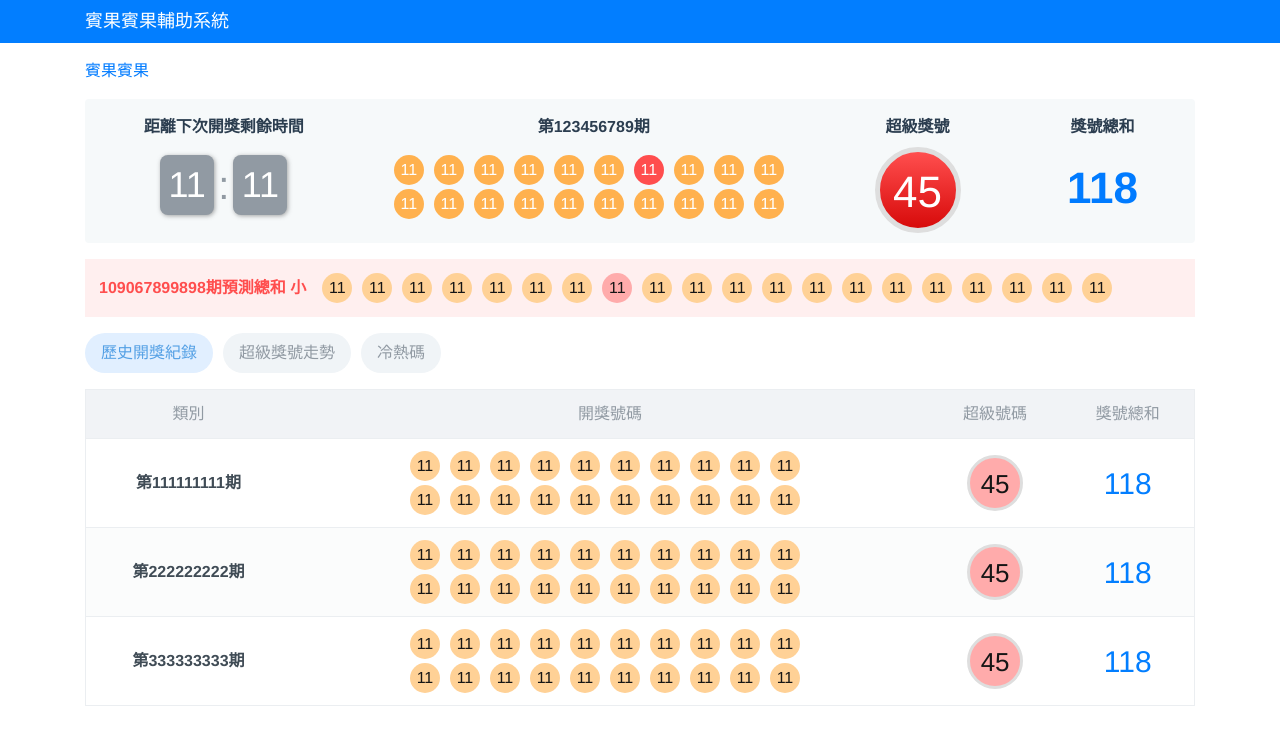
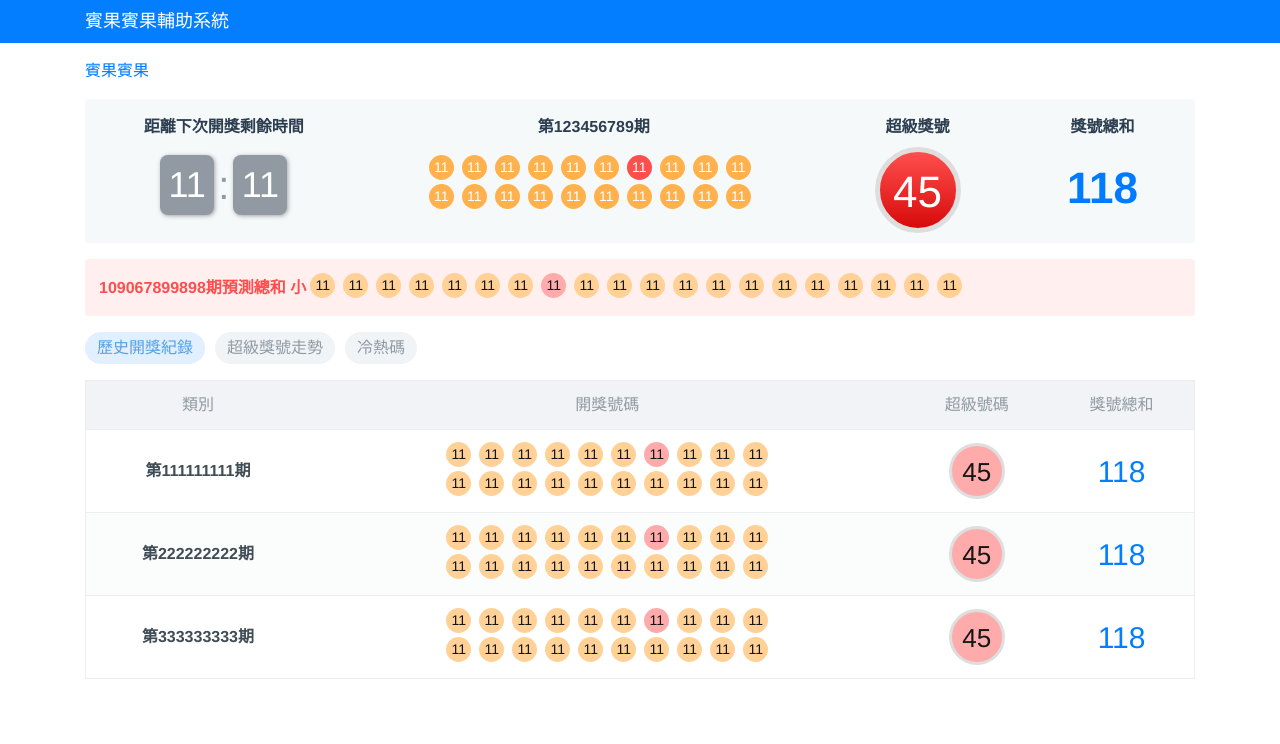
Before and after one commit to chunlingliao/bingo-analysis, a Vue app: page /index in a window 1280 px wide. Shown: the top 744 px of the page. Built offline with nearby package versions, Linux system fonts and the light colour scheme.

Commit message:
樣式調整

```diff
--- a/package.json
+++ b/package.json
@@ -11,6 +11,7 @@
   "dependencies": {
     "bootstrap": "^4.5.3",
     "core-js": "^3.6.5",
+    "jquery": "^3.5.1",
     "popper.js": "^1.16.1",
     "register-service-worker": "^1.7.1",
     "vue": "^2.6.11",
--- a/public/css/app.css
+++ b/public/css/app.css
@@ -1,15 +1,38 @@
-/* 公用主色系 */
+/* 共用主色系 */
 .text-primary {
   color: #027eff
 }
 
+/* 共用 */
+.l-bingo-number {
+  display: inline-block;
+  width: 25px;
+  height: 25px;
+  background-color: #ffd196;
+  border-radius: 50%;
+  margin-right: 4px;
+  margin-left: 4px;
+  margin-bottom: 4px;
+  line-height: 25px;
+  color: #151515;
+  font-weight: 500;
+  font-size: 14px;
+}
+
+.history-lottery,
+.number-periods-lottery {
+  width: 338px;
+  margin: 0 auto;
+}
+
 /* 第一塊 */
 .header {
-  background-color: #027eff ;
+  background-color: #027eff;
   color: #ffffff;
   font-size: 18px;
   padding: 8px 0;
 }
+
 .bingo-wrap {
   padding: 16px 0 10px 0;
   border-radius: 4px;
@@ -22,11 +45,15 @@
   background-color: #f0f4f7;
   color: #919aa3;
   margin-right: 10px;
+}
 
-}
 .nav-pills .nav-link.active {
   background-color: #e1efff;
   color: #54a0e5;
+}
+
+.nav-link {
+  padding: 4px 12px;
 }
 
 /* 剩餘時間 */
@@ -38,7 +65,7 @@
   background-color: #919aa3;
   font-size: 36px;
   color: #ffffff;
-  line-height: 60px ;
+  line-height: 60px;
 }
 
 .time-sign {
@@ -48,31 +75,23 @@
 
 /* 期號  */
 .number-inplay {
-  display: inline-block;
-  width: 30px;
-  height: 30px;
   background-color: #ffb14e;
-  border-radius:50%;
-  margin-right:10px;
-  line-height: 30px;
   color: #ffffff;
-  font-weight: 500;
 }
 
-.special-number-inplay{
+.super-number-inplay {
   background-color: #ff4e4e;
+  color: #ffffff;
 }
+
 /* 超級獎號 */
-.Oval {
+.large-super-number{
   width: 86px;
   height: 86px;
   border: solid 5px #dedede;
   border-radius: 50%;
   margin: 0 auto;
   background-image: linear-gradient(to bottom, #ff4e4e 1%, #d70a0a);
-}
-
-.super-number {
   line-height: 80px;
   font-size: 44px;
   color: #ffffff;
@@ -80,30 +99,28 @@
 
 /* 獎號總和 */
 .number-total {
-  font-size: 44px ;
+  font-size: 44px;
 }
 
 /* 預測總和 */
-.lottery-numbers-bg{
+.expected-sum {
   background-color: #ffefef;
-  padding: 14px ;
+  padding: 14px;
+  border-radius: 4px;
 }
-.lottery-text {
+
+.expected-sum-text {
   line-height: 30px;
-  margin-right: 16px;
   color: #ff4e4e;
-  font-size:16px;
+  font-size: 16px;
 }
-.lottery-numbers {
-  background-color: #ffd196;
-  color: #151515;
-}
-.special-number{
+
+.super-number {
   background-color: #ffabab;
 }
 
 /* 歷史開獎紀錄 */
-.table{
+.table {
   border: 1px solid #ebeef1;
 }
 
@@ -115,15 +132,16 @@
   font-weight: 500;
 }
 
-.table td, .table th {
+.table td,
+.table th {
   border-top: 1px solid #ebeef1;
 }
 
-.table-striped tbody tr:nth-of-type(odd){
+.table-striped tbody tr:nth-of-type(odd) {
   background-color: #ffffff;
 }
 
-.table-striped tbody tr:nth-of-type(even){
+.table-striped tbody tr:nth-of-type(even) {
   background-color: #fbfcfc;
 }
 
@@ -131,6 +149,7 @@
 .table-striped td {
   vertical-align: middle;
   text-align: center;
+  white-space: nowrap;
 }
 
 .period {
@@ -139,21 +158,26 @@
   color: #404c56;
 }
 
-.history-special-number {
+.history-super-number {
   width: 56px;
   height: 56px;
   border: solid 3px #dedede;
   border-radius: 50%;
-  margin: 0 auto ;
+  margin: 0 auto;
   background-color: #ffabab;
   line-height: 52px;
   font-size: 26px;
   color: #151515;
 }
-.history-number-total{
+
+.history-number-total {
   font-size: 30px;
   font-weight: 500;
   color: #027eff;
+}
+
+.table thead th {
+  white-space: nowrap;
 }
 
 /* 超級獎號走勢 */
@@ -163,9 +187,17 @@
 
 /* 冷熱碼 */
 
-.ball-type{
+.ball-type {
   line-height: 30px;
   font-weight: 500;
+}
+
+.hotCold-number {
+  width: 68px;
+}
+
+.hotCold-number .number-inplay {
+  margin-top: 2px;
 }
 
 /* gototop */
@@ -199,3 +231,31 @@
   border-top: 10px solid #f6f6f6;
   transform: rotate(180deg)
 }
+
+@media (max-width:992px) {
+  .expected-sum-text {
+    float: none !important;
+    margin-bottom: 10px;
+    margin-left: 6px;
+  }
+
+  .number-periods-lottery {
+    width: 100%;
+  }
+}
+
+@media (max-width:576px) {
+  .lottery-numbers-bg {
+    padding: 14px 4px;
+  }
+
+  .number-periods-lottery {
+    width: 338px;
+  }
+}
+
+@media (max-width: 320px) {
+  .number-periods-lottery {
+    width: 100%;
+  }
+}
--- a/src/views/index.vue
+++ b/src/views/index.vue
@@ -17,69 +17,65 @@
       </div>
 
       <div class="col-sm-5">
-        <div class="font-weight-bold mb-3">第123456789期</div>
-          <ul class="nav mb-1 d-flex justify-content-center">
-            <li class="number-inplay">11</li>
-            <li class="number-inplay">11</li>
-            <li class="number-inplay">11</li>
-            <li class="number-inplay">11</li>
-            <li class="number-inplay">11</li>
-            <li class="number-inplay">11</li>
-            <li class="number-inplay special-number-inplay">11</li>
-            <li class="number-inplay">11</li>
-            <li class="number-inplay">11</li>
-            <li class="number-inplay">11</li>
-          </ul>
-          <ul class="nav d-flex justify-content-center">
-            <li class="number-inplay">11</li>
-            <li class="number-inplay">11</li>
-            <li class="number-inplay">11</li>
-            <li class="number-inplay">11</li>
-            <li class="number-inplay">11</li>
-            <li class="number-inplay">11</li>
-            <li class="number-inplay">11</li>
-            <li class="number-inplay">11</li>
-            <li class="number-inplay">11</li>
-            <li class="number-inplay">11</li>
+        <div class="font-weight-bold mb-3 mt-3 mt-sm-0">第123456789期</div>
+          <ul class="nav number-periods-lottery">
+            <li class="l-bingo-number number-inplay">11</li>
+            <li class="l-bingo-number number-inplay">11</li>
+            <li class="l-bingo-number number-inplay">11</li>
+            <li class="l-bingo-number number-inplay">11</li>
+            <li class="l-bingo-number number-inplay">11</li>
+            <li class="l-bingo-number number-inplay">11</li>
+            <li class="l-bingo-number super-number-inplay">11</li>
+            <li class="l-bingo-number number-inplay">11</li>
+            <li class="l-bingo-number number-inplay">11</li>
+            <li class="l-bingo-number number-inplay">11</li>
+            <li class="l-bingo-number number-inplay">11</li>
+            <li class="l-bingo-number number-inplay">11</li>
+            <li class="l-bingo-number number-inplay">11</li>
+            <li class="l-bingo-number number-inplay">11</li>
+            <li class="l-bingo-number number-inplay">11</li>
+            <li class="l-bingo-number number-inplay">11</li>
+            <li class="l-bingo-number number-inplay">11</li>
+            <li class="l-bingo-number number-inplay">11</li>
+            <li class="l-bingo-number number-inplay">11</li>
+            <li class="l-bingo-number number-inplay">11</li>
           </ul>
       </div>
 
-      <div class="col-sm-2">
+      <div class="col-sm-2 col-6 mt-3 mt-sm-0">
         <div class="font-weight-bold mb-2">超級獎號</div>
-        <div class="Oval">
-          <div class="super-number">45</div>
-        </div>
+        <div class="large-super-number">45</div>
       </div>
-      <div class="col-sm-2">
+      <div class="col-sm-2 col-6 mt-3 mt-sm-0">
         <div class="font-weight-bold mb-3">獎號總和</div>
         <div class="text-primary number-total font-weight-bold">118</div>
       </div>
     </div>
 
     <!-- 第二塊預期總和 -->
-    <div class="lottery-numbers-bg mb-3">
-      <div class="text-left float-left lottery-text font-weight-bold">109067899898期預測總和 小</div>
+    <div class="expected-sum mb-3">
+      <div class="text-left float-left expected-sum-text font-weight-bold">109067899898期預測總和 小</div>
         <ul class="nav">
-          <li class="number-inplay lottery-numbers">11</li>
-          <li class="number-inplay lottery-numbers">11</li>
-          <li class="number-inplay lottery-numbers">11</li>
-          <li class="number-inplay lottery-numbers">11</li>
-          <li class="number-inplay lottery-numbers">11</li>
-          <li class="number-inplay lottery-numbers">11</li>
-          <li class="number-inplay lottery-numbers">11</li>
-          <li class="number-inplay lottery-numbers special-number">11</li>
-          <li class="number-inplay lottery-numbers">11</li>
-          <li class="number-inplay lottery-numbers">11</li>
-          <li class="number-inplay lottery-numbers">11</li>
-          <li class="number-inplay lottery-numbers">11</li>
-          <li class="number-inplay lottery-numbers">11</li>
-          <li class="number-inplay lottery-numbers">11</li>
-          <li class="number-inplay lottery-numbers">11</li>
-          <li class="number-inplay lottery-numbers">11</li>
-          <li class="number-inplay lottery-numbers">11</li>
-          <li class="number-inplay lottery-numbers">11</li>
-          <li class="number-inplay lottery-numbers">11</li>
-          <li class="number-inplay lottery-numbers">11</li>
+          <li class="l-bingo-number">11</li>
+          <li class="l-bingo-number">11</li>
+          <li class="l-bingo-number">11</li>
+          <li class="l-bingo-number">11</li>
+          <li class="l-bingo-number">11</li>
+          <li class="l-bingo-number">11</li>
+          <li class="l-bingo-number">11</li>
+          <li class="l-bingo-number super-number">11</li>
+          <li class="l-bingo-number">11</li>
+          <li class="l-bingo-number">11</li>
+          <li class="l-bingo-number">11</li>
+          <li class="l-bingo-number">11</li>
+          <li class="l-bingo-number">11</li>
+          <li class="l-bingo-number">11</li>
+          <li class="l-bingo-number">11</li>
+          <li class="l-bingo-number">11</li>
+          <li class="l-bingo-number">11</li>
+          <li class="l-bingo-number">11</li>
+          <li class="l-bingo-number">11</li>
+          <li class="l-bingo-number">11</li>
         </ul>
     </div>
 
@@ -99,7 +95,7 @@
       <div class="tab-content" id="pills-tabContent">
         <!-- 歷史開獎紀錄 -->
         <div class="tab-pane fade show active" id="pills-history" role="tabpanel" aria-labelledby="pills-history-tab">
-          <div>
+          <div class="table-responsive">
             <table class="table table-striped">
               <thead>
                 <tr>
@@ -113,99 +109,93 @@
                 <tr>
                   <td class="font-weight-bold period">第111111111期</td>
                   <td>
-                    <ul class="nav mb-1 d-flex justify-content-center">
-                      <li class="number-inplay lottery-numbers">11</li>
-                      <li class="number-inplay lottery-numbers">11</li>
-                      <li class="number-inplay lottery-numbers">11</li>
-                      <li class="number-inplay lottery-numbers">11</li>
-                      <li class="number-inplay lottery-numbers">11</li>
-                      <li class="number-inplay lottery-numbers">11</li>
-                      <li class="number-inplay lottery-numbers special-number-inplay">11</li>
-                      <li class="number-inplay lottery-numbers">11</li>
-                      <li class="number-inplay lottery-numbers">11</li>
-                      <li class="number-inplay lottery-numbers">11</li>
-                    </ul>
-                    <ul class="nav d-flex justify-content-center">
-                      <li class="number-inplay lottery-numbers">11</li>
-                      <li class="number-inplay lottery-numbers">11</li>
-                      <li class="number-inplay lottery-numbers">11</li>
-                      <li class="number-inplay lottery-numbers">11</li>
-                      <li class="number-inplay lottery-numbers">11</li>
-                      <li class="number-inplay lottery-numbers">11</li>
-                      <li class="number-inplay lottery-numbers">11</li>
-                      <li class="number-inplay lottery-numbers">11</li>
-                      <li class="number-inplay lottery-numbers">11</li>
-                      <li class="number-inplay lottery-numbers">11</li>
+                    <ul class="nav d-flex justify-content-center win-number history-lottery">
+                      <li class="l-bingo-number">11</li>
+                      <li class="l-bingo-number">11</li>
+                      <li class="l-bingo-number">11</li>
+                      <li class="l-bingo-number">11</li>
+                      <li class="l-bingo-number">11</li>
+                      <li class="l-bingo-number">11</li>
+                      <li class="l-bingo-number super-number">11</li>
+                      <li class="l-bingo-number">11</li>
+                      <li class="l-bingo-number">11</li>
+                      <li class="l-bingo-number">11</li>
+                      <li class="l-bingo-number">11</li>
+                      <li class="l-bingo-number">11</li>
+                      <li class="l-bingo-number">11</li>
+                      <li class="l-bingo-number">11</li>
+                      <li class="l-bingo-number">11</li>
+                      <li class="l-bingo-number">11</li>
+                      <li class="l-bingo-number">11</li>
+                      <li class="l-bingo-number">11</li>
+                      <li class="l-bingo-number">11</li>
+                      <li class="l-bingo-number">11</li>
                     </ul>
                   </td>
                   <td>
-                    <div class="history-special-number">45</div>
+                    <div class="history-super-number">45</div>
                   </td>
                   <td><div class="history-number-total">118</div></td>
                 </tr>
                 <tr>
                   <td class="font-weight-bold period">第222222222期</td>
                   <td>
-                    <ul class="nav mb-1 d-flex justify-content-center">
-                      <li class="number-inplay lottery-numbers">11</li>
-                      <li class="number-inplay lottery-numbers">11</li>
-                      <li class="number-inplay lottery-numbers">11</li>
-                      <li class="number-inplay lottery-numbers">11</li>
-                      <li class="number-inplay lottery-numbers">11</li>
-                      <li class="number-inplay lottery-numbers">11</li>
-                      <li class="number-inplay lottery-numbers special-number-inplay">11</li>
-                      <li class="number-inplay lottery-numbers">11</li>
-                      <li class="number-inplay lottery-numbers">11</li>
-                      <li class="number-inplay lottery-numbers">11</li>
-                    </ul>
-                    <ul class="nav d-flex justify-content-center">
-                      <li class="number-inplay lottery-numbers">11</li>
-                      <li class="number-inplay lottery-numbers">11</li>
-                      <li class="number-inplay lottery-numbers">11</li>
-                      <li class="number-inplay lottery-numbers">11</li>
-                      <li class="number-inplay lottery-numbers">11</li>
-                      <li class="number-inplay lottery-numbers">11</li>
-                      <li class="number-inplay lottery-numbers">11</li>
-                      <li class="number-inplay lottery-numbers">11</li>
-                      <li class="number-inplay lottery-numbers">11</li>
-                      <li class="number-inplay lottery-numbers">11</li>
+                    <ul class="nav d-flex justify-content-center win-number history-lottery">
+                      <li class="l-bingo-number">11</li>
+                      <li class="l-bingo-number">11</li>
+                      <li class="l-bingo-number">11</li>
+                      <li class="l-bingo-number">11</li>
+                      <li class="l-bingo-number">11</li>
+                      <li class="l-bingo-number">11</li>
+                      <li class="l-bingo-number super-number">11</li>
+                      <li class="l-bingo-number">11</li>
+                      <li class="l-bingo-number">11</li>
+                      <li class="l-bingo-number">11</li>
+                      <li class="l-bingo-number">11</li>
+                      <li class="l-bingo-number">11</li>
+                      <li class="l-bingo-number">11</li>
+                      <li class="l-bingo-number">11</li>
+                      <li class="l-bingo-number">11</li>
+                      <li class="l-bingo-number">11</li>
+                      <li class="l-bingo-number">11</li>
+                      <li class="l-bingo-number">11</li>
+                      <li class="l-bingo-number">11</li>
+                      <li class="l-bingo-number">11</li>
                     </ul>
                   </td>
                   <td>
-                    <div class="history-special-number">45</div>
+                    <div class="history-super-number">45</div>
                   </td>
                   <td><div class="history-number-total">118</div></td>
                 </tr>
                 <tr>
                   <td class="font-weight-bold period">第333333333期</td>
                   <td>
-                    <ul class="nav mb-1 d-flex justify-content-center">
-                      <li class="number-inplay lottery-numbers">11</li>
-                      <li class="number-inplay lottery-numbers">11</li>
-                      <li class="number-inplay lottery-numbers">11</li>
-                      <li class="number-inplay lottery-numbers">11</li>
-                      <li class="number-inplay lottery-numbers">11</li>
-                      <li class="number-inplay lottery-numbers">11</li>
-                      <li class="number-inplay lottery-numbers special-number-inplay">11</li>
-                      <li class="number-inplay lottery-numbers">11</li>
-                      <li class="number-inplay lottery-numbers">11</li>
-                      <li class="number-inplay lottery-numbers">11</li>
-                    </ul>
-                    <ul class="nav d-flex justify-content-center">
-                      <li class="number-inplay lottery-numbers">11</li>
-                      <li class="number-inplay lottery-numbers">11</li>
-                      <li class="number-inplay lottery-numbers">11</li>
-                      <li class="number-inplay lottery-numbers">11</li>
-                      <li class="number-inplay lottery-numbers">11</li>
-                      <li class="number-inplay lottery-numbers">11</li>
-                      <li class="number-inplay lottery-numbers">11</li>
-                      <li class="number-inplay lottery-numbers">11</li>
-                      <li class="number-inplay lottery-numbers">11</li>
-                      <li class="number-inplay lottery-numbers">11</li>
+                    <ul class="nav d-flex justify-content-center win-number history-lottery">
+                      <li class="l-bingo-number">11</li>
+                      <li class="l-bingo-number">11</li>
+                      <li class="l-bingo-number">11</li>
+                      <li class="l-bingo-number">11</li>
+                      <li class="l-bingo-number">11</li>
+                      <li class="l-bingo-number">11</li>
+                      <li class="l-bingo-number super-number">11</li>
+                      <li class="l-bingo-number">11</li>
+                      <li class="l-bingo-number">11</li>
+                      <li class="l-bingo-number">11</li>
+                      <li class="l-bingo-number">11</li>
+                      <li class="l-bingo-number">11</li>
+                      <li class="l-bingo-number">11</li>
+                      <li class="l-bingo-number">11</li>
+                      <li class="l-bingo-number">11</li>
+                      <li class="l-bingo-number">11</li>
+                      <li class="l-bingo-number">11</li>
+                      <li class="l-bingo-number">11</li>
+                      <li class="l-bingo-number">11</li>
+                      <li class="l-bingo-number">11</li>
                     </ul>
                   </td>
                   <td>
-                    <div class="history-special-number">45</div>
+                    <div class="history-super-number">45</div>
                   </td>
                   <td><div class="history-number-total">118</div></td>
                 </tr>
@@ -224,13 +214,15 @@
         </div>
         <!-- 冷熱碼 -->
         <div class="tab-pane fade" id="pills-hot" role="tabpanel" aria-labelledby="pills-hot-tab">
-          <div class="table-responsive-md">
+          <div class="table-responsive">
             <table class="table table-striped">
               <tbody>
                 <tr v-for="(item , i) in hotNumber" :key="i">
                   <td v-for="(number, j) in item" :key="j">
-                    <div class="number-inplay lottery-numbers float-left">{{ number.ball }}</div>
-                    <div class="ball-type">{{ number.type }}次</div>
+                    <div class="hotCold-number">
+                      <div class="l-bingo-number float-left">{{ number.ball }}</div>
+                      <div class="ball-type">{{ number.type }}次</div>
+                    </div>
                   </td>
                 </tr>
               </tbody>
```
Also changed, not shown: 1 other file (tests, documents, lock files or other folders).
